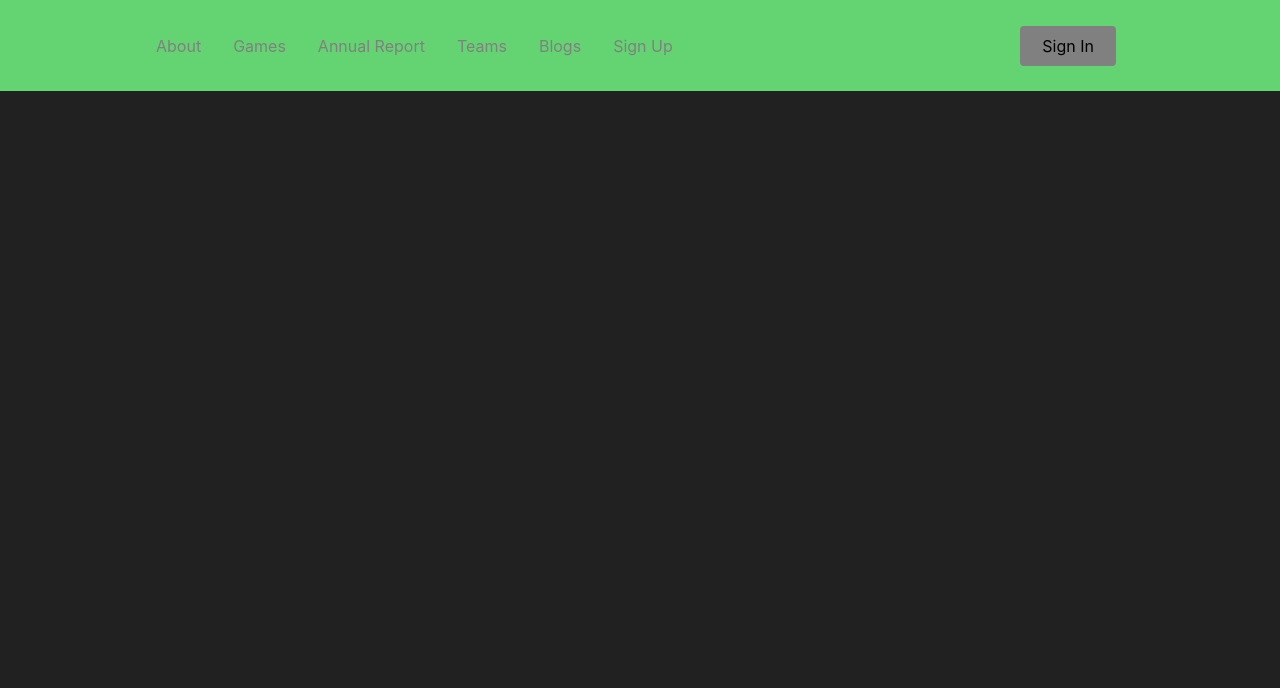
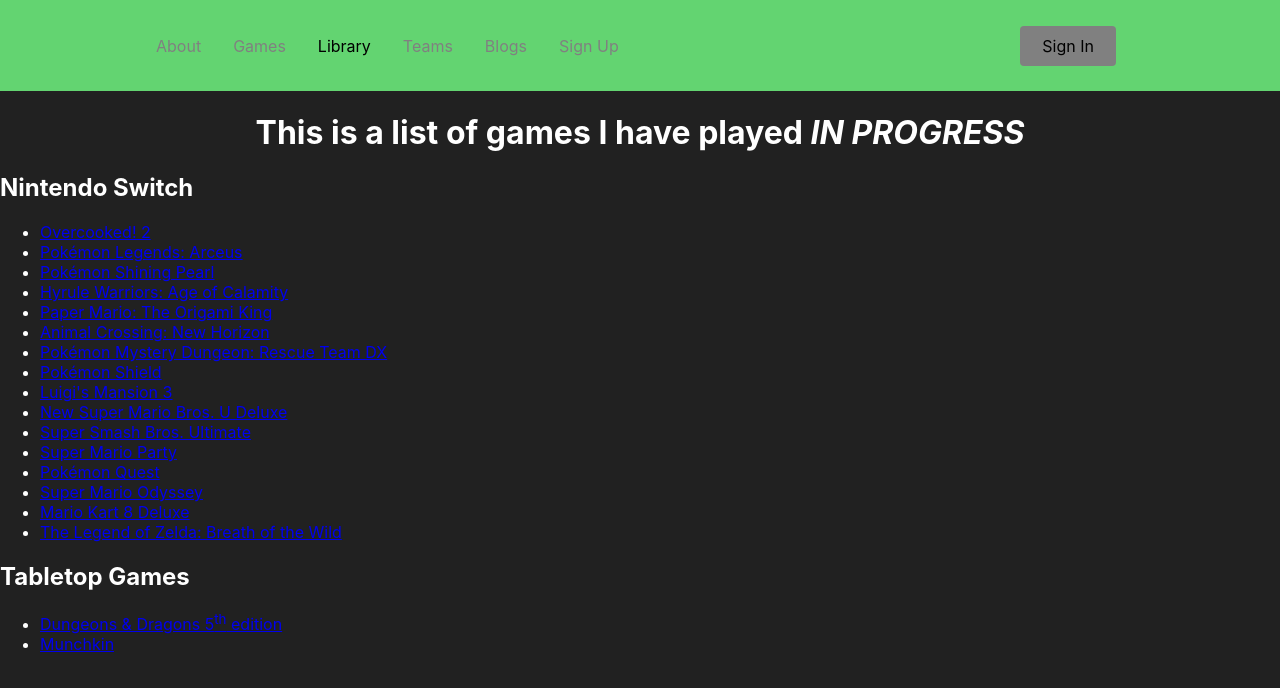
Before and after one commit to smailliwniloc/smailliwniloc.github.io, a React (Create React App) app: page /#/library in a window 1280 px wide. Shown: the top 688 px of the page. Built offline with nearby package versions, Linux system fonts and the light colour scheme.

Commit message:
Created library

```diff
--- a/src/App.js
+++ b/src/App.js
@@ -6,7 +6,7 @@
 import Home from './pages';
 import About from './pages/about';
 import Games from './pages/games';
-import AnnualReport from './pages/annual';
+import Library from './pages/library';
 import Teams from './pages/team';
 import Blogs from './pages/blogs';
 import SignUp from './pages/signup';
@@ -19,7 +19,7 @@
         <Route path='/' exact element={Home()} />
         <Route path='/about' element={About()} />
         <Route path='/games' element={<Games/>} />
-        <Route path='/annual' element={AnnualReport()} />
+        <Route path='/library' element={Library()} />
         <Route path='/team' element={Teams()} />
         <Route path='/blogs' element={Blogs()} />
         <Route path='/sign-up' element={SignUp()} />
--- a/src/components/Navbar/index.js
+++ b/src/components/Navbar/index.js
@@ -21,8 +21,8 @@
           <NavLink to='/games' activestyle={{ color:'black' }}>
             Games
           </NavLink>
-          <NavLink to='/annual' activestyle={{ color:'black' }}>
-            Annual Report
+          <NavLink to='/library' activestyle={{ color:'black' }}>
+            Library
           </NavLink>
           <NavLink to='/team' activestyle={{ color:'black' }}>
             Teams
--- a/src/games/lights-out/Board.css
+++ b/src/games/lights-out/Board.css
@@ -31,10 +31,8 @@
 }
 
 .Board-winner {
-  display: inline-block;
-  align-items: center;
-  justify-content: center;
   padding-top: 20vh;
+  text-align: -webkit-center;
 }
 
 .Top {
@@ -69,6 +67,7 @@
   -moz-animation: neon-yellow 3s ease infinite;
   -webkit-animation: neon-yellow 3s ease infinite;
   animation: neon-yellow 3s ease infinite;
+  text-align: center;
 }
 
 .neon-orange {
--- a/src/index.css
+++ b/src/index.css
@@ -13,5 +13,4 @@
   -moz-osx-font-smoothing: grayscale;
   background-color: #212121;
   color: white;
-  text-align: center;
 }
--- a/src/pages/annual.js
+++ /dev/null
@@ -1,11 +0,0 @@
-
-import React from 'react';
-import Board from '../games/lights-out/Board';
-
-const AnnualReport = () => {
-  return (
-    <Board nrows={5} ncols={5}/>
-  );
-};
-
-export default AnnualReport;
--- a/src/pages/games.css
+++ /dev/null
@@ -1,3 +0,0 @@
-.Games {
-    height: 100vh
-}
--- a/src/pages/games.js
+++ b/src/pages/games.js
@@ -1,6 +1,5 @@
 import React, {Component} from 'react';
 import Board from '../games/lights-out/Board';
-import './games.css';
 
 class Games extends Component {
   render() {
--- /dev/null
+++ b/src/pages/library.css
@@ -0,0 +1,7 @@
+.Library {
+    float: left;
+}
+
+.Title {
+    text-align: center;
+}
--- /dev/null
+++ b/src/pages/library.js
@@ -0,0 +1,37 @@
+
+import React from 'react';
+import './library.css';
+
+const Library = () => {
+  return (
+    <div>
+      <h1 className="Title">This is a list of games I have played <em>IN PROGRESS</em></h1>
+        <h2 id="nintendo-switch">Nintendo Switch</h2>
+          <ul>
+            <li><a href="https://www.nintendo.com/store/products/overcooked-2-switch/">Overcooked! 2</a></li>
+            <li><a href="https://www.nintendo.com/store/products/pokemon-legends-arceus-switch/">Pokémon Legends: Arceus</a></li>
+            <li><a href="https://www.nintendo.com/store/products/pokemon-shining-pearl-switch/">Pokémon Shining Pearl</a></li>
+            <li><a href="https://www.nintendo.com/store/products/hyrule-warriors-age-of-calamity-switch/">Hyrule Warriors: Age of Calamity</a></li>
+            <li><a href="https://www.nintendo.com/store/products/paper-mario-the-origami-king-switch/">Paper Mario: The Origami King</a></li>
+            <li><a href="https://www.nintendo.com/store/products/animal-crossing-new-horizons-switch/">Animal Crossing: New Horizon</a></li>
+            <li><a href="https://www.nintendo.com/store/products/pokemon-mystery-dungeon-rescue-team-dx-switch/">Pokémon Mystery Dungeon: Rescue Team DX</a></li>
+            <li><a href="https://www.nintendo.com/store/products/pokemon-shield-switch/">Pokémon Shield</a></li>
+            <li><a href="https://www.nintendo.com/store/products/luigis-mansion-3-switch/">Luigi&#39;s Mansion 3</a></li>
+            <li><a href="https://www.nintendo.com/store/products/new-super-mario-bros-u-deluxe-switch/">New Super Mario Bros. U Deluxe</a></li>
+            <li><a href="https://www.nintendo.com/store/products/super-smash-bros-ultimate-switch/">Super Smash Bros. Ultimate</a></li>
+            <li><a href="https://www.nintendo.com/store/products/super-mario-party-switch/">Super Mario Party</a></li>
+            <li><a href="https://www.nintendo.com/store/products/pokemon-quest-switch/">Pokémon Quest</a></li>
+            <li><a href="https://www.nintendo.com/store/products/super-mario-odyssey-switch/">Super Mario Odyssey</a></li>
+            <li><a href="https://www.nintendo.com/store/products/mario-kart-8-deluxe-switch/">Mario Kart 8 Deluxe</a></li>
+            <li><a href="https://www.nintendo.com/store/products/the-legend-of-zelda-breath-of-the-wild-switch/">The Legend of Zelda: Breath of the Wild</a></li>
+          </ul>
+        <h2 id="tabletop-games">Tabletop Games</h2>
+          <ul>
+            <li><a href="https://dnd.wizards.com/products/starter-set">Dungeons &amp; Dragons 5<sup>th</sup> edition</a></li>
+            <li><a href="https://munchkin.game/">Munchkin</a></li>
+          </ul>
+      </div>
+  );
+};
+
+export default Library;
```
Also changed, not shown: 7 other files (tests, documents, lock files or other folders).
